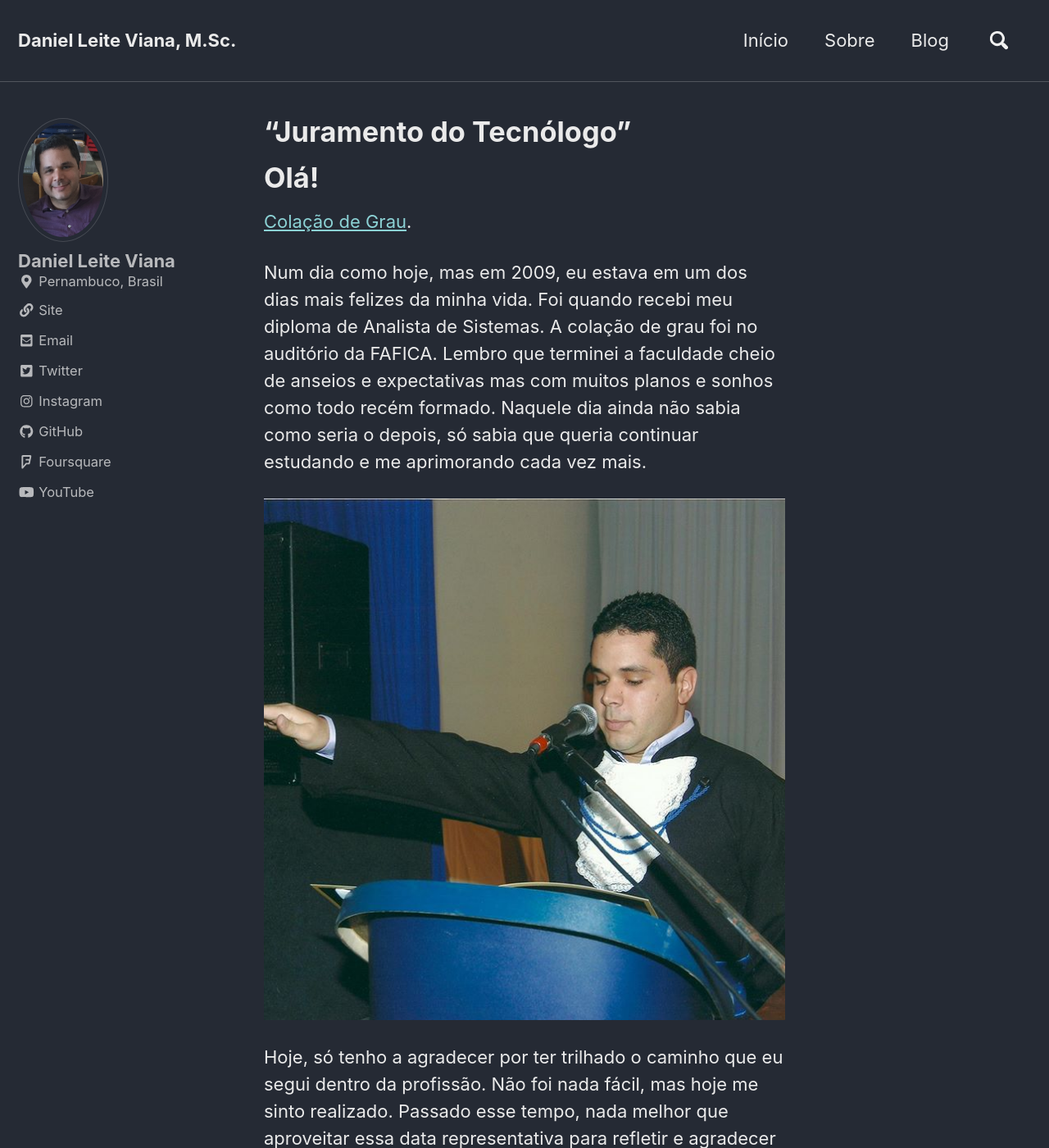
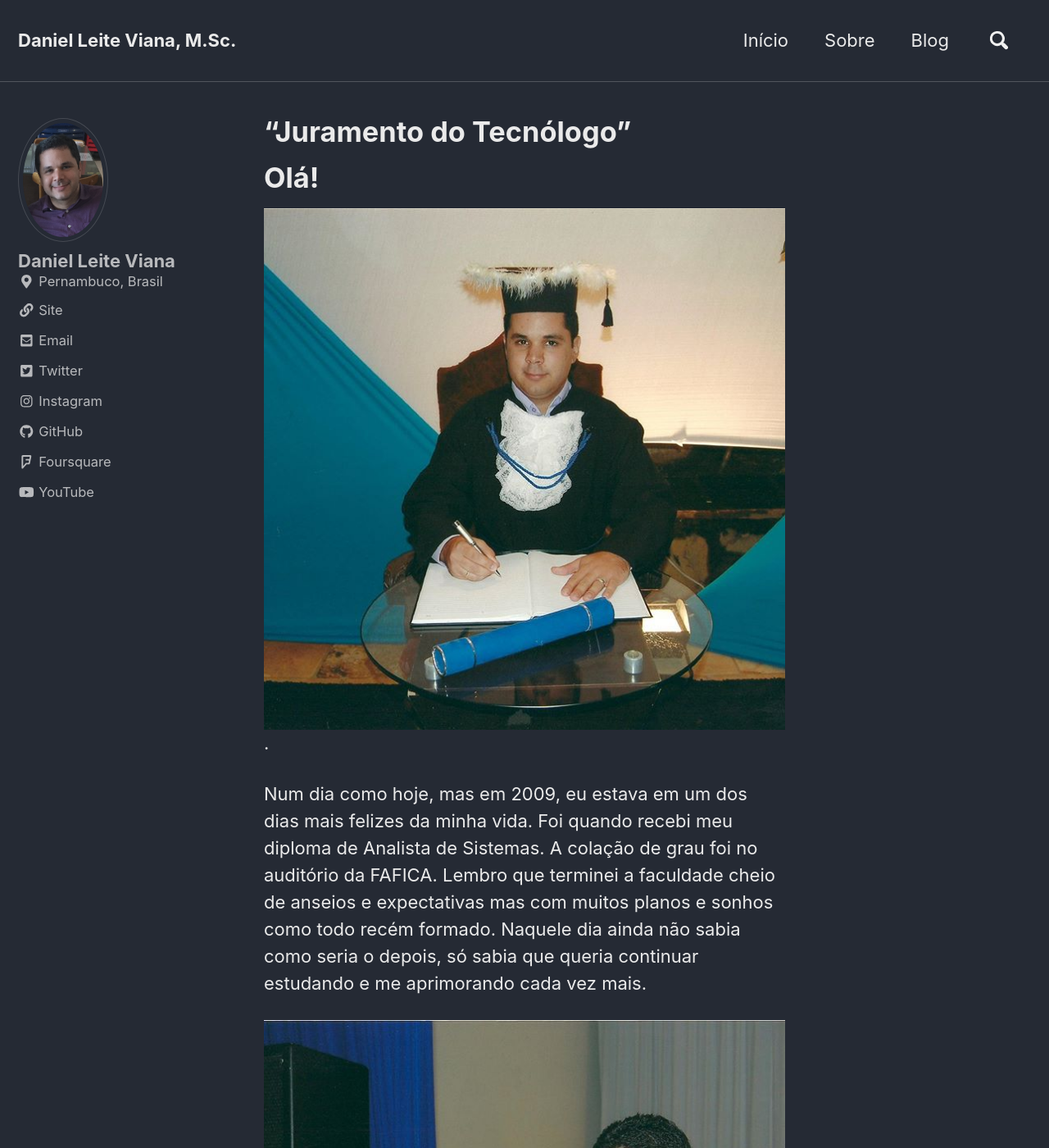
Before and after one commit to danielcaruaru/danielcaruaru.github.io, a Jekyll site: the page built from _posts/2019-7-13-O Juramento do Tecnólogo.md, in a window 1280 px wide and 1400 px high. Shown: the whole window at 82% size. Built offline with Jekyll 4.4.1, drawn with Linux system fonts in a browser that asks for light colours; nearby versions of some CDN libraries.

Commit message:
corrected post
corrected post

```diff
--- a/_posts/2019-7-13-O Juramento do Tecnólogo.md
+++ b/_posts/2019-7-13-O Juramento do Tecnólogo.md
@@ -6,7 +6,7 @@ tags: [aprendizagem, ensino]
 
 # Olá!
 
-[Colação de Grau](/assets/images/formatura1.jpg).
+![Colação de Grau](/assets/images/formatura1.jpg).
 
 Num dia como hoje, mas em 2009, eu estava em um dos dias mais felizes da minha vida. Foi quando recebi meu diploma de Analista de Sistemas. A colação de grau foi no auditório da FAFICA. Lembro que terminei a faculdade cheio de anseios e expectativas mas com muitos planos e sonhos como todo recém formado. Naquele dia ainda não sabia como seria o depois, só sabia que queria continuar estudando e me aprimorando cada vez mais.
 
@@ -14,7 +14,7 @@ Num dia como hoje, mas em 2009, eu estava em um dos dias mais felizes da minha v
 
 Hoje, só tenho a agradecer por ter trilhado o caminho que eu segui dentro da profissão. Não foi nada fácil, mas hoje me sinto realizado. Passado esse tempo, nada melhor que aproveitar essa data representativa para refletir e agradecer a Deus por esta conquista. Aproveito para lembrar dos companheiros de jornada e dos mestres que tanto me ensinaram.
 
-[Colação de Grau](/assets/images/formatura3.jpg).
+![Colação de Grau](/assets/images/formatura3.jpg).
 
 Em outro momento volto aqui para compartilhar algumas histórias curiosas e até engraçadas que aconteceram nessa época.
 
```
